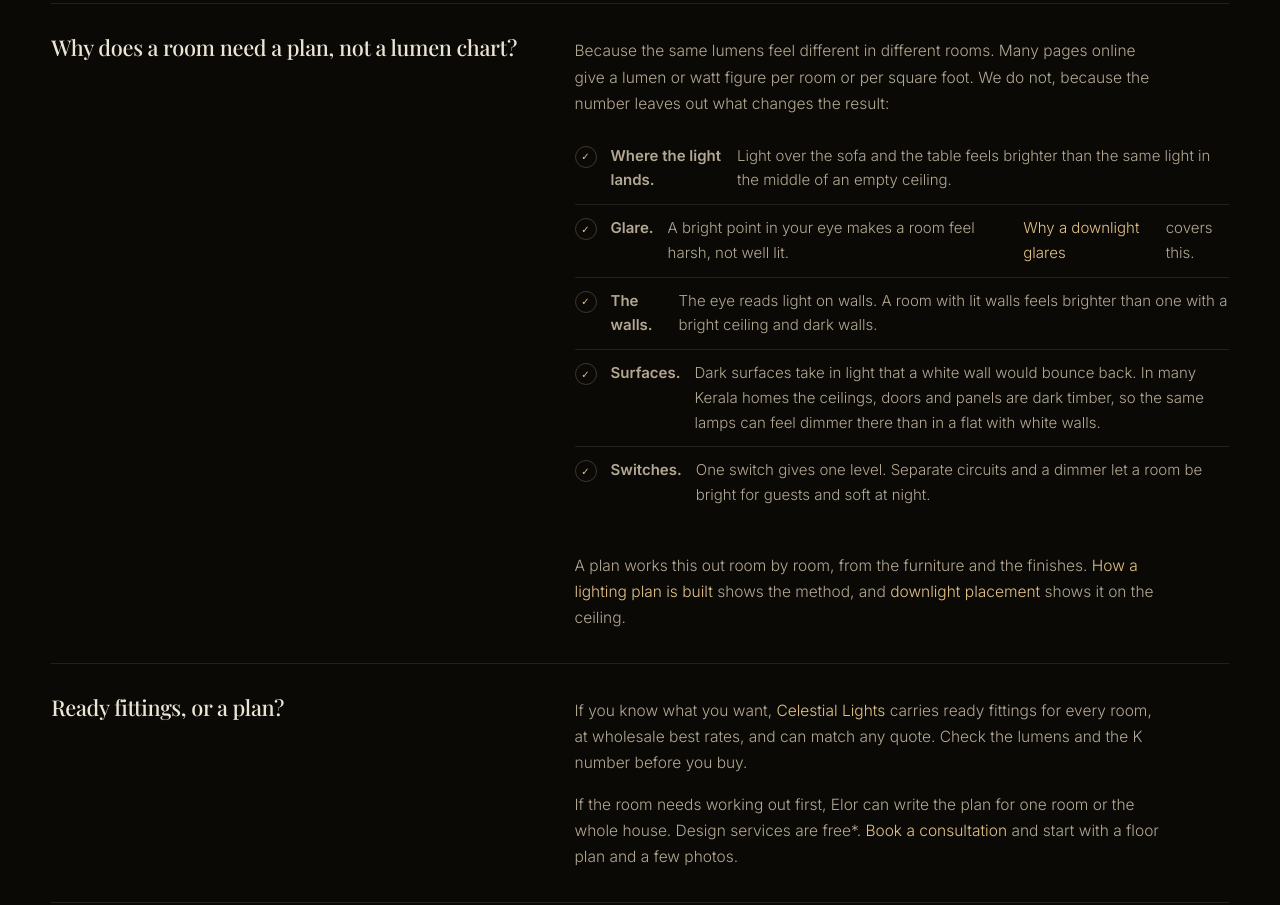
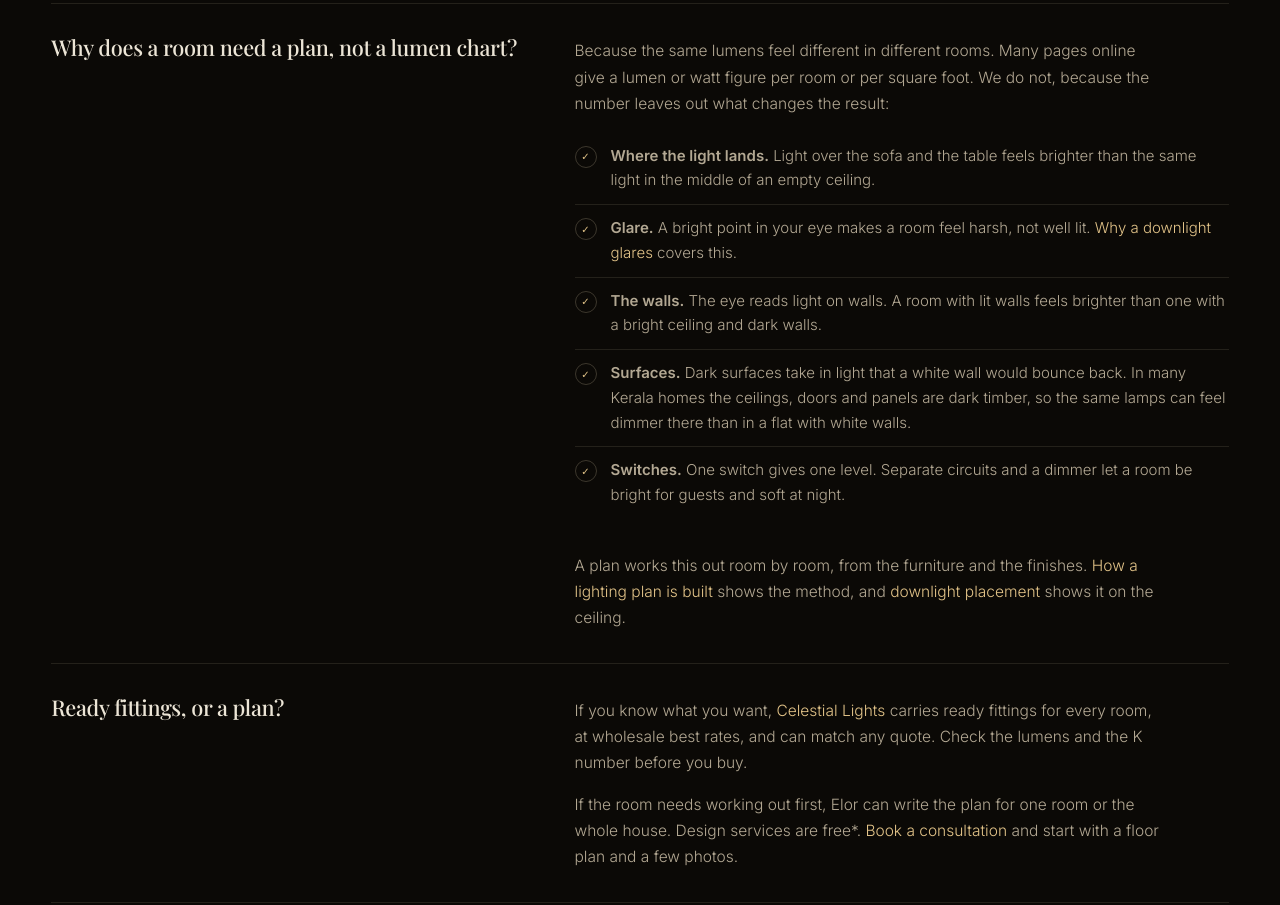
Before and after one commit to ijas47/Elor, a Next.js app: page /guides/lumens-vs-watts in a window 1280 px wide. Shown: the part 3260-4165 px from the top of the page. Built offline with nearby package versions, Linux system fonts and the light colour scheme.

Commit message:
Wrap bullet text in one flex child on the dining and lumens guides (ELO-12, ELO-95)

```diff
--- a/app/guides/dining-room-lighting-design/page.tsx
+++ b/app/guides/dining-room-lighting-design/page.tsx
@@ -155,9 +155,9 @@ export default function DiningRoomLightingDesignGuide() {
               <div>
                 <p>More than the piece over the table. When the chandelier is dimmed for dinner, the rest of the room should not go dark.</p>
                 <ul className="check-list" style={{ marginTop: 16 }}>
-                  <li><span className="tick">✓</span><strong>The piece over the table.</strong> It lights the food and the faces, and it is the one people look at. Put it on its own switch, and on a dimmer if the fitting and its driver support one.</li>
-                  <li><span className="tick">✓</span><strong>A soft fill.</strong> A cove or a few downlights on a separate dimmer, so the room is not a cave when the table light is low. Keep downlights away from the seated eye. <Link href="/guides/downlight-placement" style={link}>Downlight placement</Link> covers where they go.</li>
-                  <li><span className="tick">✓</span><strong>One colour.</strong> A room that hosts dinner can sit at 3000K, and the dining and kitchen lights should match so food looks the same on the counter and on the plate. If you add spots on the table, a 24° to 36° beam suits it. The numbers are in <Link href="/guides/colour-of-light" style={link}>Kelvin, CRI and beam angle</Link>.</li>
+                  <li><span className="tick">✓</span><span><strong>The piece over the table.</strong> It lights the food and the faces, and it is the one people look at. Put it on its own switch, and on a dimmer if the fitting and its driver support one.</span></li>
+                  <li><span className="tick">✓</span><span><strong>A soft fill.</strong> A cove or a few downlights on a separate dimmer, so the room is not a cave when the table light is low. Keep downlights away from the seated eye. <Link href="/guides/downlight-placement" style={link}>Downlight placement</Link> covers where they go.</span></li>
+                  <li><span className="tick">✓</span><span><strong>One colour.</strong> A room that hosts dinner can sit at 3000K, and the dining and kitchen lights should match so food looks the same on the counter and on the plate. If you add spots on the table, a 24° to 36° beam suits it. The numbers are in <Link href="/guides/colour-of-light" style={link}>Kelvin, CRI and beam angle</Link>.</span></li>
                 </ul>
                 <p style={{ marginTop: 16 }}>In a combined hall, plan the living, dining and kitchen lights together so the ends of the room do not compete. The <Link href="/guides/chandelier-for-living-room" style={link}>living room guide</Link> covers the seating side.</p>
               </div>
--- a/app/guides/lumens-vs-watts/page.tsx
+++ b/app/guides/lumens-vs-watts/page.tsx
@@ -194,11 +194,11 @@ export default function LumensVsWattsGuide() {
               <div>
                 <p>Because the same lumens feel different in different rooms. Many pages online give a lumen or watt figure per room or per square foot. We do not, because the number leaves out what changes the result:</p>
                 <ul className="check-list" style={{ marginTop: 16 }}>
-                  <li><span className="tick">✓</span><strong>Where the light lands.</strong> Light over the sofa and the table feels brighter than the same light in the middle of an empty ceiling.</li>
-                  <li><span className="tick">✓</span><strong>Glare.</strong> A bright point in your eye makes a room feel harsh, not well lit. <Link href="/guides/why-downlights-glare" style={link}>Why a downlight glares</Link> covers this.</li>
-                  <li><span className="tick">✓</span><strong>The walls.</strong> The eye reads light on walls. A room with lit walls feels brighter than one with a bright ceiling and dark walls.</li>
-                  <li><span className="tick">✓</span><strong>Surfaces.</strong> Dark surfaces take in light that a white wall would bounce back. In many Kerala homes the ceilings, doors and panels are dark timber, so the same lamps can feel dimmer there than in a flat with white walls.</li>
-                  <li><span className="tick">✓</span><strong>Switches.</strong> One switch gives one level. Separate circuits and a dimmer let a room be bright for guests and soft at night.</li>
+                  <li><span className="tick">✓</span><span><strong>Where the light lands.</strong> Light over the sofa and the table feels brighter than the same light in the middle of an empty ceiling.</span></li>
+                  <li><span className="tick">✓</span><span><strong>Glare.</strong> A bright point in your eye makes a room feel harsh, not well lit. <Link href="/guides/why-downlights-glare" style={link}>Why a downlight glares</Link> covers this.</span></li>
+                  <li><span className="tick">✓</span><span><strong>The walls.</strong> The eye reads light on walls. A room with lit walls feels brighter than one with a bright ceiling and dark walls.</span></li>
+                  <li><span className="tick">✓</span><span><strong>Surfaces.</strong> Dark surfaces take in light that a white wall would bounce back. In many Kerala homes the ceilings, doors and panels are dark timber, so the same lamps can feel dimmer there than in a flat with white walls.</span></li>
+                  <li><span className="tick">✓</span><span><strong>Switches.</strong> One switch gives one level. Separate circuits and a dimmer let a room be bright for guests and soft at night.</span></li>
                 </ul>
                 <p style={{ marginTop: 16 }}>A plan works this out room by room, from the furniture and the finishes. <Link href="/guides/how-a-lighting-plan-is-built" style={link}>How a lighting plan is built</Link> shows the method, and <Link href="/guides/downlight-placement" style={link}>downlight placement</Link> shows it on the ceiling.</p>
               </div>
```
